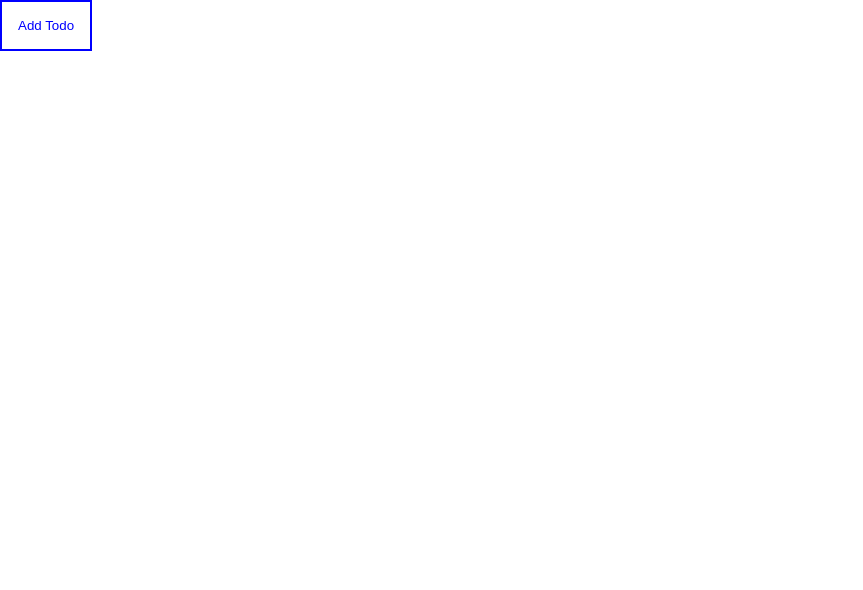
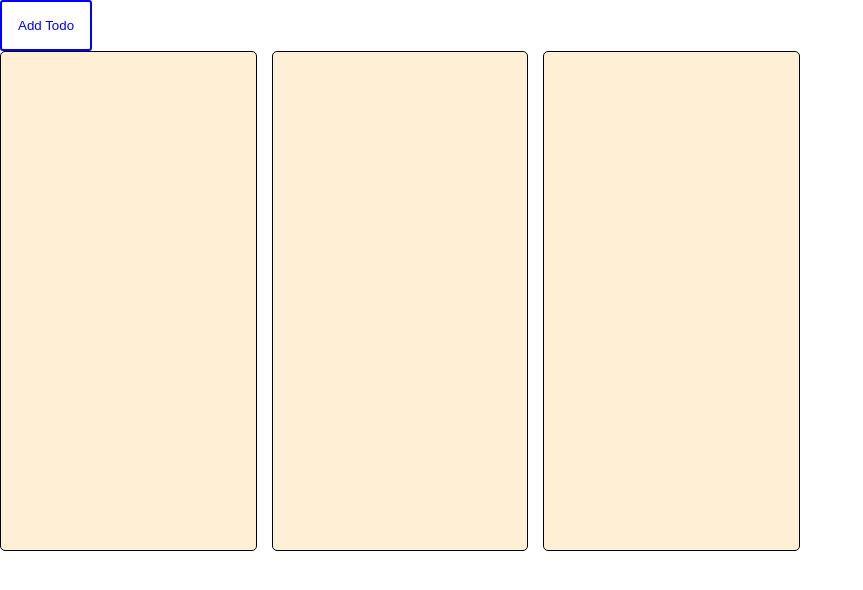
Before and after one commit to ulises-castro/todo-finito, a React (Create React App) app: page / in a window 1280 px wide. Shown: the top 590 px of the page, without its empty margins (0-863 px from the left). Built offline with nearby package versions, Linux system fonts and the light colour scheme.

Commit message:
Added a general styled button as prototype and added baseurl

```diff
--- /dev/null
+++ b/src/components/Button/index.tsx
@@ -0,0 +1,10 @@
+import styled from 'styled-components'
+
+const Button = styled.button`
+  cursor-pointer: cursor;
+  border: 1px solid blue;
+  border-radius: 3px;
+  padding: 0.5rem;
+`
+
+export default Button;
--- a/src/containers/TodoBoard/index.tsx
+++ b/src/containers/TodoBoard/index.tsx
@@ -1,5 +1,6 @@
 import React, { useReducer } from "react";
 import styled from "styled-components";
+import Button from 'components/Button'
 import todoReducer, { initialTodoState } from "./todoReducer";
 import { TodoBase } from './models/Todo.interface'
 
@@ -9,20 +10,22 @@ const TodoBody = styled.div`
   width: 100vw;
 `;
 
-const TodoSection = styled.section`
+const TodoContainer = styled.section`
   display: flex;
-  height: 400px;
-  width: 200px;
+  column-gap: 15px;
+  height: 500px;
+  width: 800px;
   justify-content: space-between;
 `;
 
 const UnDoneTodo = styled.section`
+  flex-grow: 1;
   background: papayawhip;
   border: 1px solid;
   border-radius: 5px;
 `;
 
-const Button = styled.button`
+const ButtonBlue = styled( Button )`
   padding: 1rem;
   color: blue;
   border: 2px solid blue;
@@ -33,7 +36,7 @@ function TodoBoard() {
   const [state, dispatch] = useReducer(todoReducer, initialTodoState);
 
   const renderTodos: Array<React.ReactElement> = state.todos.map((todo: any) => (
-    <li>{todo.title}</li>
+    <li key={todo.id}>{todo.title}</li>
   ));
 
   const handlerAddTodo = (event: React.MouseEvent<HTMLButtonElement>) => {
@@ -49,8 +52,12 @@ function TodoBoard() {
 
   return (
     <TodoBody>
-      <Button onClick={handlerAddTodo}>Add Todo</Button>
-      <TodoSection>{renderTodos}</TodoSection>
+      <ButtonBlue onClick={handlerAddTodo}>Add Todo</ButtonBlue>
+      <TodoContainer>
+        <UnDoneTodo>{renderTodos}</UnDoneTodo>
+        <UnDoneTodo>{renderTodos}</UnDoneTodo>
+        <UnDoneTodo>{renderTodos}</UnDoneTodo>
+      </TodoContainer>
     </TodoBody>
   );
 }
--- a/src/containers/TodoBoard/todoReducer.tsx
+++ b/src/containers/TodoBoard/todoReducer.tsx
@@ -6,8 +6,8 @@ export const initialTodoState: TodoReducerProps = {
 
 const todoReducer = (state: TodoReducerProps | any, action: { payload: TodoBase | number| object, type: string })  =>{
   switch (action.type) {
-    case 'ADD_TODO':
-      const newTodo: TodoBase = {
+    case 'ADD_TODO': {
+       const newTodo: TodoBase = {
         id: state.todos.length + 1,
          ...( action.payload as TodoBase )
       }
@@ -16,6 +16,8 @@ const todoReducer = (state: TodoReducerProps | any, action: { payload: TodoBase
       ...state,
       todos: [...state.todos, newTodo]
     };
+    }
+
     case 'REMOVE_TODO':
       return state;
     default:
--- a/tsconfig.json
+++ b/tsconfig.json
@@ -1,5 +1,6 @@
 {
   "compilerOptions": {
+    "baseUrl": "src",
     "target": "es5",
     "lib": [
       "dom",
@@ -21,6 +22,7 @@
     "jsx": "react-jsx"
   },
   "include": [
-    "src"
-  ]
+    "src/**/*"
+  ],
+  "exclude": ["node_modules", "build"]
 }
```
